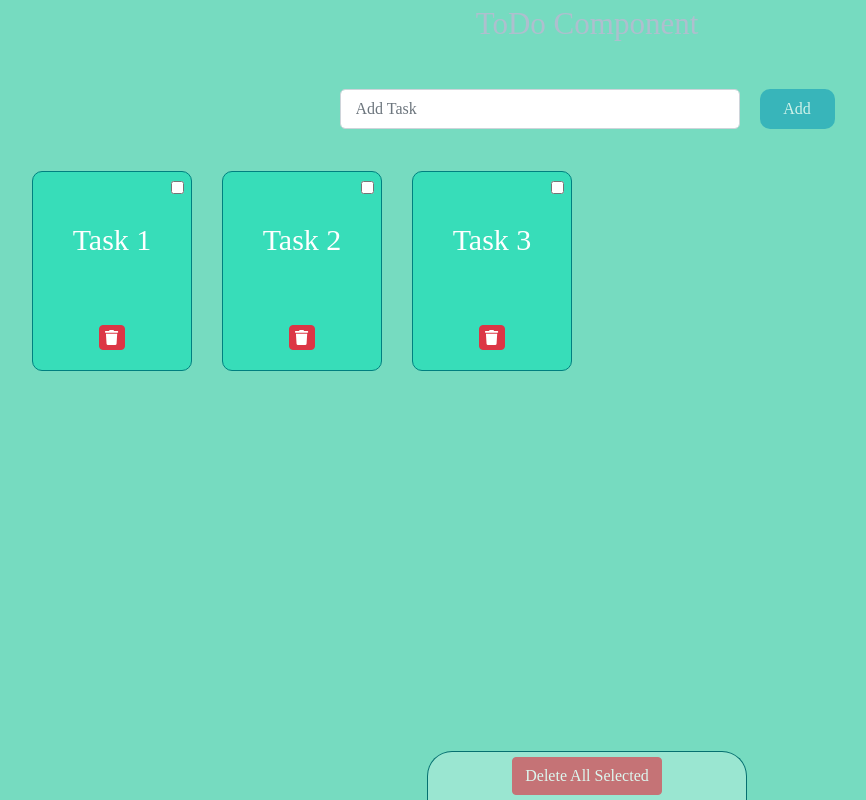
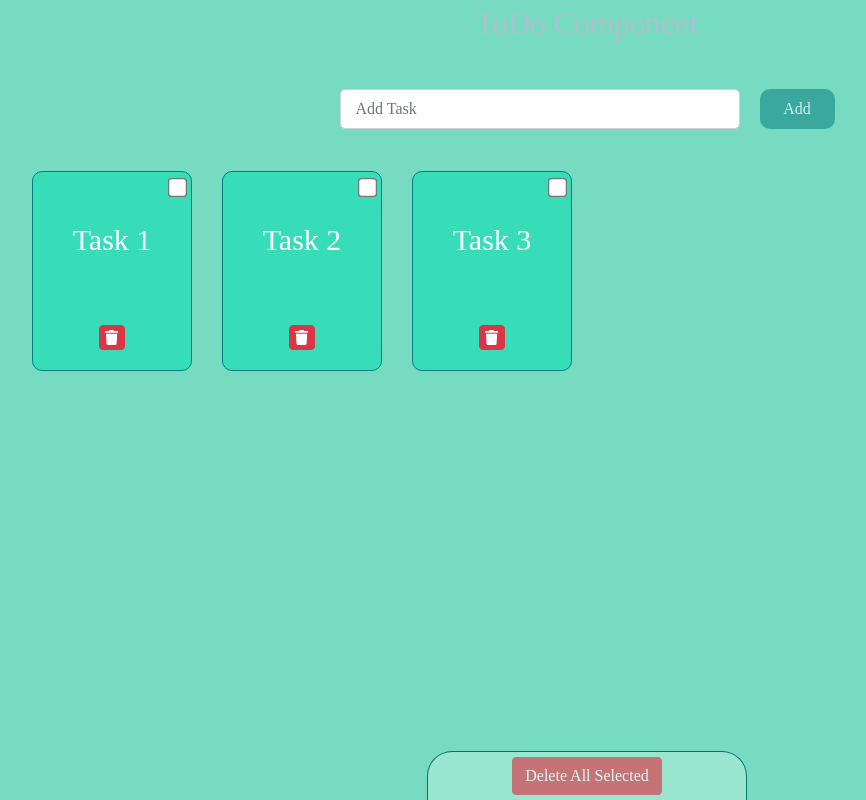
Before and after one commit to AmalyaG95/react-beg-06, a React (Create React App) app: page / in a window 1280 px wide. Shown: the whole page, without its empty margins (53-919 px from the left). Built offline with nearby package versions, Linux system fonts and the light colour scheme.

Commit message:
LifeCycle && PureComponent && memo

```diff
--- a/src/App.css
+++ b/src/App.css
@@ -8,3 +8,9 @@
   align-content: center;
   font-size: calc(5px + 2vmin);
 }
+
+input[type="checkbox"] {
+  -webkit-transform: scale(1.5);
+  -ms-transform: scale(1.5);
+  transform: scale(1.5);
+}
--- a/src/components/AddTask/addTask.module.css
+++ b/src/components/AddTask/addTask.module.css
@@ -40,3 +40,7 @@
   background-color: rgb(27, 141, 141);
   box-shadow: none;
 }
+
+.button:disabled {
+  background-color: rgb(27, 141, 141);
+}
```
